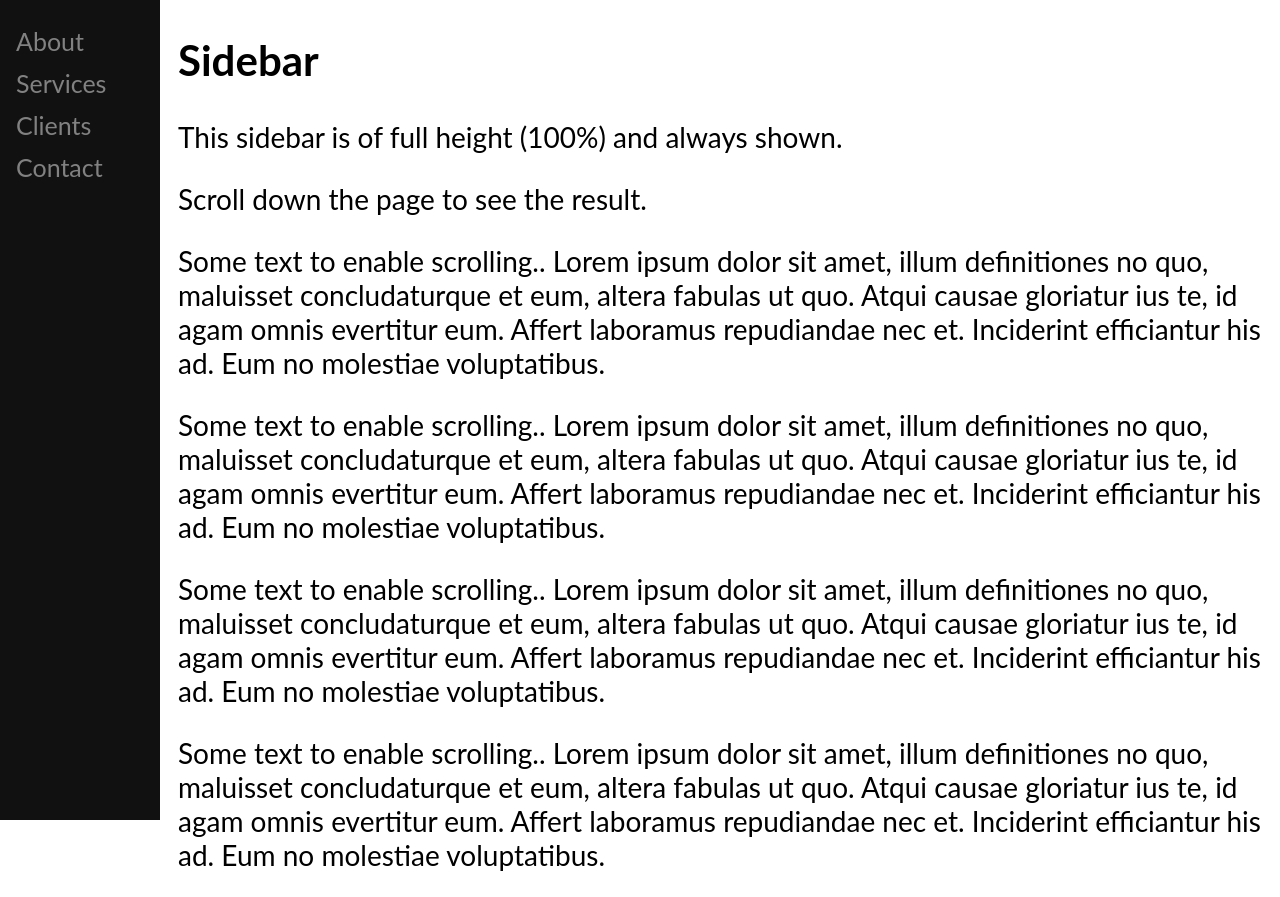
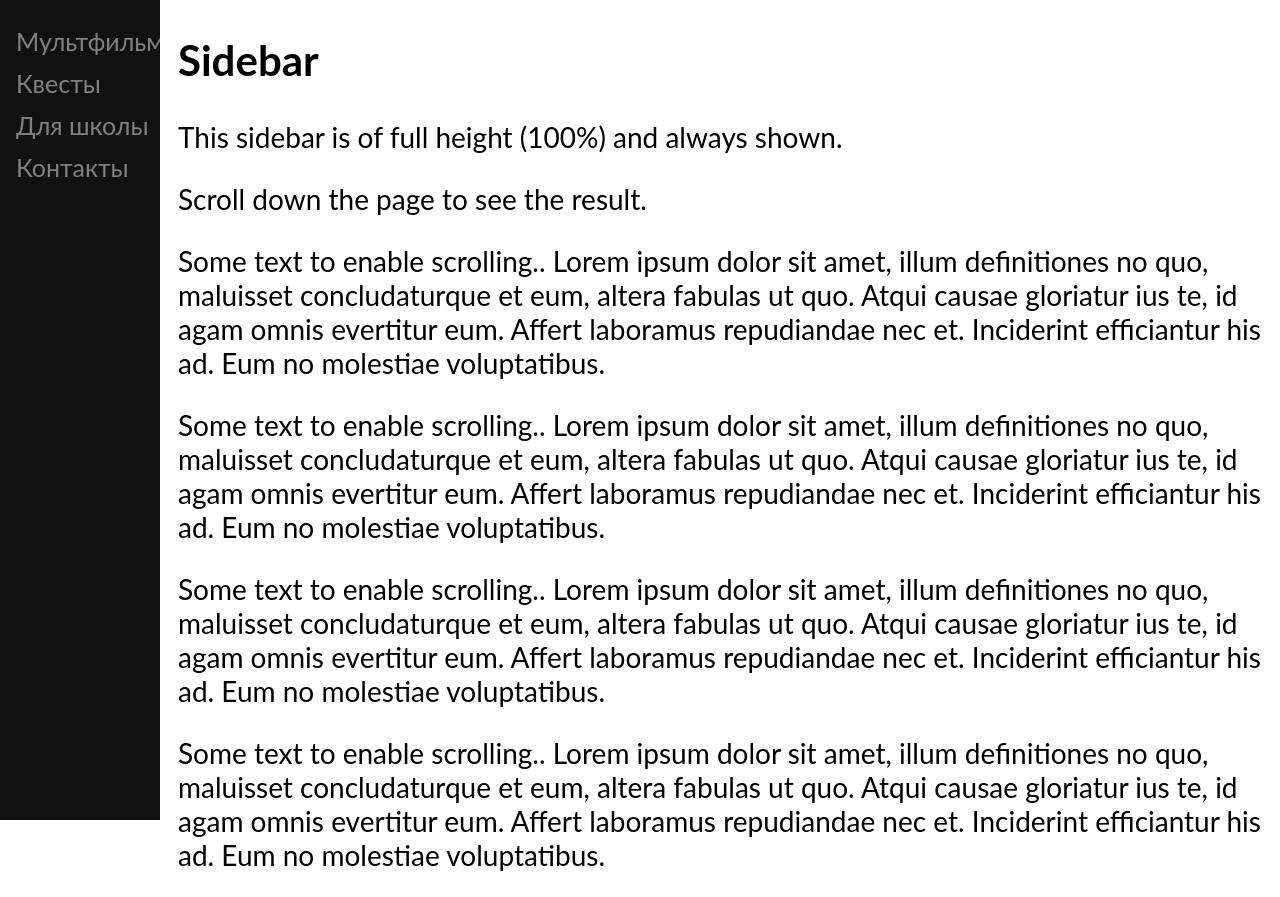
Before and after one commit to smartguy-coder/site, a plain HTML site: page index.html in a window 1280 px wide. Shown: the top 897 px of the page. Drawn offline with Linux system fonts and the light colour scheme; grey boxes are pictures that could not be loaded.

Commit message:
Update index.html

```diff
--- a/index.html
+++ b/index.html
@@ -3,7 +3,7 @@
 <head>
 	<meta charset="UTF-8">
 	<title>Сайт для умных ребят</title>
-	<link rel="stylesheet" href="style.css">
+
 </head>
 <body>
 	<style>
@@ -47,10 +47,10 @@ body {
 }
 </style>
 	<div class="sidenav">
-  <a href="#about">About</a>
-  <a href="#services">Services</a>
-  <a href="#clients">Clients</a>
-  <a href="#contact">Contact</a>
+  <a href="#about">Мультфильмы</a>
+  <a href="#services">Квесты</a>
+  <a href="#clients">Для школы</a>
+  <a href="#contact">Контакты</a>
 </div>
 
 <div class="main">
```
